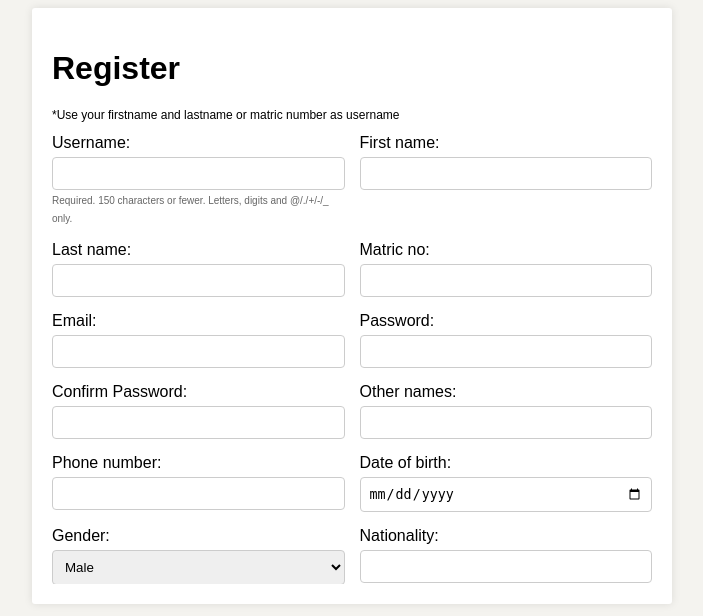
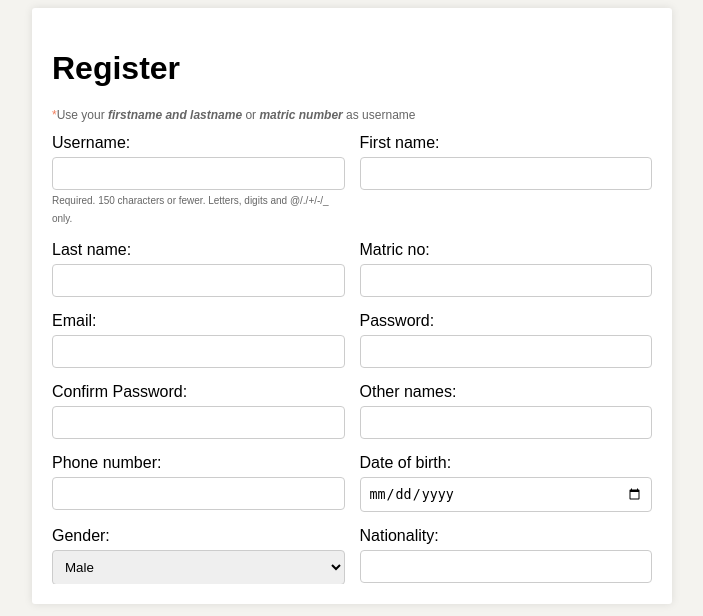
Before and after one commit to jonathan-ikpen/srms, a Django app: page /register/ in a window 1280 px wide. Shown: the part 302-918 px from the top of the page, without its empty margins (288-991 px from the left). Run offline with Django 5.2, Linux system fonts and the light colour scheme; data comes from the database, SQL or seed files in the repository.

Commit message:
fix: error

```diff
--- a/student/static/styles/style.css
+++ b/student/static/styles/style.css
@@ -120,6 +120,13 @@ button:hover {
     color: #666;
     /* display: none; */
 }
+.small {
+    font-size: 12px;
+    color: #666;
+}
+.small span {
+    color: #f17e5d;
+}
 
 .form-container form p  {
     margin: 0;
--- a/student/templates/register.html
+++ b/student/templates/register.html
@@ -12,7 +12,7 @@
 
     <div class="container">
         <h1>Register</h1>
-        <p class="small">*Use your firstname and lastname or matric number as username</p>
+        <p class="small"><span>*</span>Use your <em><strong>firstname and lastname</strong></em> or <em><strong>matric number</strong></em> as username</p>
         <div class="form-container">
             <form action="{% url 'register' %}" enctype="multipart/form-data" method="POST">
                 {% csrf_token %}
```
